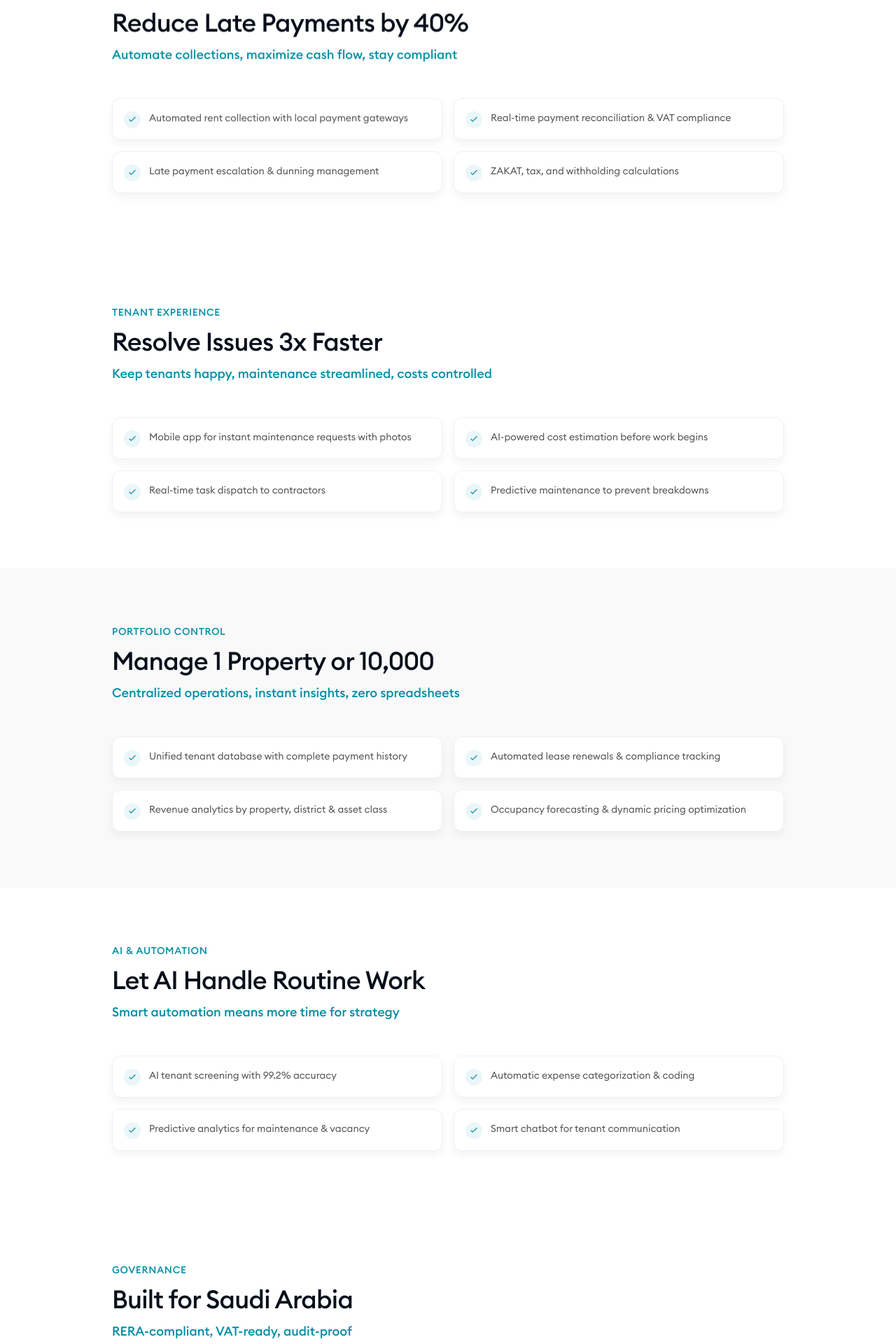
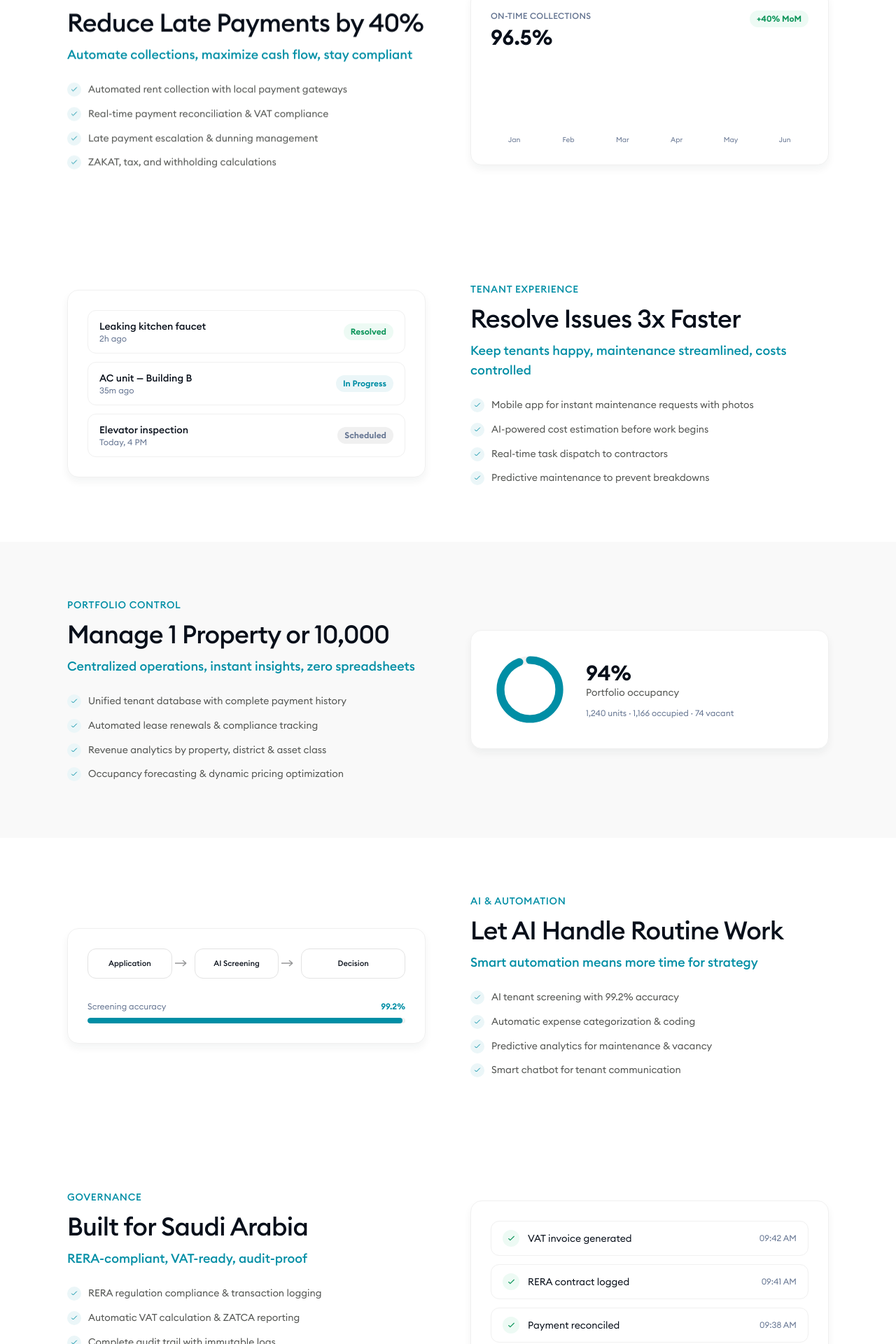
Before and after one commit to rekabul/Atar-website, a React (Vite) app: page /features in a window 1280 px wide. Shown: the part 577-2497 px from the top of the page at 70% size. Built offline with nearby package versions, Linux system fonts and the light colour scheme.

Commit message:
Update React Router, add feature visuals, and fix dependencies

```diff
--- a/package.json
+++ b/package.json
@@ -14,7 +14,7 @@
   "dependencies": {
     "react": "^18.3.1",
     "react-dom": "^18.3.1",
-    "react-router-dom": "^7.11.0"
+    "react-router-dom": "^7.18.2"
   },
   "devDependencies": {
     "@types/react": "^18.3.3",
--- /dev/null
+++ b/src/components/FeatureVisuals.tsx
@@ -0,0 +1,189 @@
+/**
+ * Small, self-contained "product screen" mockups for the Features page.
+ * Hand-built with SVG/CSS (no chart library, no screenshots) using the same
+ * design tokens as the rest of the site — teal primary, ink/ink-soft text,
+ * grey-100/200 borders, shadow-card. Inspired by the panel-style visuals on
+ * resend.com/features (run logs, status pills, workflow diagrams) adapted
+ * to our light theme.
+ */
+import { Check } from "./ui/Icon";
+
+/** Financial Management — collection rate trending up, bar chart. */
+export function FinancialChart() {
+  const bars = [38, 46, 52, 61, 71, 84];
+  const months = ["Jan", "Feb", "Mar", "Apr", "May", "Jun"];
+  return (
+    <div className="flex h-full flex-col justify-between">
+      <div className="flex items-start justify-between gap-3">
+        <div>
+          <p className="text-xs font-medium uppercase tracking-wide text-ink-muted">On-time collections</p>
+          <p className="mt-1 text-3xl font-semibold text-ink">96.5%</p>
+        </div>
+        <span className="rounded-full bg-success-light px-2.5 py-1 text-xs font-semibold text-success">
+          +40% MoM
+        </span>
+      </div>
+      <div className="mt-6 flex h-28 items-end gap-2.5">
+        {bars.map((h, i) => (
+          <div key={i} className="flex flex-1 flex-col items-center gap-2">
+            <div
+              className={`w-full rounded-t-md transition-all ${
+                i === bars.length - 1 ? "bg-primary" : "bg-primary-light"
+              }`}
+              style={{ height: `${h}%` }}
+            />
+            <span className="text-[10px] text-ink-muted">{months[i]}</span>
+          </div>
+        ))}
+      </div>
+    </div>
+  );
+}
+
+/** Service Management — live-looking maintenance ticket run log with status pills. */
+export function ServiceLog() {
+  const rows: { title: string; status: string; tone: "success" | "primary" | "muted"; time: string }[] = [
+    { title: "Leaking kitchen faucet", status: "Resolved", tone: "success", time: "2h ago" },
+    { title: "AC unit — Building B", status: "In Progress", tone: "primary", time: "35m ago" },
+    { title: "Elevator inspection", status: "Scheduled", tone: "muted", time: "Today, 4 PM" },
+  ];
+  const toneClasses: Record<string, string> = {
+    success: "bg-success-light text-success",
+    primary: "bg-primary-lighter text-primary",
+    muted: "bg-grey-100 text-ink-muted",
+  };
+  return (
+    <div className="space-y-3">
+      {rows.map((r, i) => (
+        <div
+          key={i}
+          className="flex items-center justify-between gap-3 rounded-xl border border-grey-100 px-4 py-3"
+        >
+          <div className="min-w-0">
+            <p className="truncate text-sm font-medium text-ink">{r.title}</p>
+            <p className="text-xs text-ink-muted" dir="ltr">{r.time}</p>
+          </div>
+          <span className={`shrink-0 rounded-full px-2.5 py-1 text-xs font-semibold ${toneClasses[r.tone]}`}>
+            {r.status}
+          </span>
+        </div>
+      ))}
+    </div>
+  );
+}
+
+/** Property Management — portfolio occupancy donut + unit breakdown. */
+export function PropertyDonut() {
+  const occupied = 94;
+  const circumference = 2 * Math.PI * 45;
+  const dash = (occupied / 100) * circumference;
+  return (
+    <div className="flex items-center gap-6">
+      <svg viewBox="0 0 120 120" className="h-28 w-28 shrink-0 -rotate-90" aria-hidden="true">
+        <circle cx="60" cy="60" r="45" fill="none" stroke="#F0F0F0" strokeWidth="12" />
+        <circle
+          cx="60"
+          cy="60"
+          r="45"
+          fill="none"
+          stroke="#008EA5"
+          strokeWidth="12"
+          strokeDasharray={`${dash} ${circumference - dash}`}
+          strokeLinecap="round"
+        />
+      </svg>
+      <div>
+        <p className="text-3xl font-semibold text-ink">{occupied}%</p>
+        <p className="text-sm text-ink-soft">Portfolio occupancy</p>
+        <p className="mt-3 text-xs text-ink-muted" dir="ltr">
+          1,240 units · 1,166 occupied · 74 vacant
+        </p>
+      </div>
+    </div>
+  );
+}
+
+/** AI & Automation — screening pipeline with an accuracy meter. */
+export function AIPipeline() {
+  const steps = ["Application", "AI Screening", "Decision"];
+  return (
+    <div>
+      <div className="flex items-center justify-between gap-1">
+        {steps.map((s, i) => (
+          <div key={s} className="flex flex-1 items-center">
+            <div className="w-full rounded-xl border border-grey-200 bg-grey-50 px-2 py-3 text-center">
+              <p className="text-[11px] font-medium text-ink">{s}</p>
+            </div>
+            {i < steps.length - 1 && (
+              <svg width="20" height="10" viewBox="0 0 20 10" className="mx-1 shrink-0 text-grey-600" aria-hidden="true">
+                <path d="M0 5H16M16 5L11 1M16 5L11 9" stroke="currentColor" strokeWidth="1.5" fill="none" />
+              </svg>
+            )}
+          </div>
+        ))}
+      </div>
+      <div className="mt-8">
+        <div className="flex items-center justify-between text-xs text-ink-muted">
+          <span>Screening accuracy</span>
+          <span className="font-semibold text-primary">99.2%</span>
+        </div>
+        <div className="mt-2 h-2 w-full overflow-hidden rounded-full bg-grey-100">
+          <div className="h-full rounded-full bg-primary" style={{ width: "99.2%" }} />
+        </div>
+      </div>
+    </div>
+  );
+}
+
+/** Compliance — audit trail log with green checks and timestamps. */
+export function ComplianceLog() {
+  const rows = [
+    { action: "VAT invoice generated", time: "09:42 AM" },
+    { action: "RERA contract logged", time: "09:41 AM" },
+    { action: "Payment reconciled", time: "09:38 AM" },
+  ];
+  return (
+    <div className="space-y-3">
+      {rows.map((r, i) => (
+        <div key={i} className="flex items-center gap-3 rounded-xl border border-grey-100 px-4 py-3">
+          <span className="grid h-6 w-6 shrink-0 place-items-center rounded-full bg-success-light text-success">
+            <Check size={13} />
+          </span>
+          <p className="flex-1 truncate text-sm text-ink">{r.action}</p>
+          <p className="shrink-0 text-xs text-ink-muted" dir="ltr">{r.time}</p>
+        </div>
+      ))}
+    </div>
+  );
+}
+
+/** Integrations — hub-and-spoke connector diagram. */
+export function IntegrationsHub() {
+  const nodes = [
+    { label: "Payments", x: 0, y: -92 },
+    { label: "Banking", x: 92, y: 0 },
+    { label: "Accounting", x: 0, y: 92 },
+    { label: "CRM", x: -92, y: 0 },
+  ];
+  return (
+    <div className="relative mx-auto h-56 w-full max-w-[280px]">
+      <svg className="absolute inset-0 h-full w-full" viewBox="-140 -140 280 280" aria-hidden="true">
+        {nodes.map((n) => (
+          <line key={n.label} x1="0" y1="0" x2={n.x} y2={n.y} stroke="#E3E3E3" strokeWidth="1.5" />
+        ))}
+      </svg>
+      <div className="absolute left-1/2 top-1/2 grid h-16 w-16 -translate-x-1/2 -translate-y-1/2 place-items-center rounded-2xl bg-primary text-white shadow-lift">
+        <span className="text-xs font-bold">ATAR</span>
+      </div>
+      {nodes.map((n) => (
+        <div
+          key={n.label}
+          className="absolute grid -translate-x-1/2 -translate-y-1/2 place-items-center whitespace-nowrap rounded-xl border border-grey-200 bg-white px-3 py-2 text-xs font-medium text-ink shadow-card"
+          style={{ left: `calc(50% + ${n.x}px)`, top: `calc(50% + ${n.y}px)` }}
+        >
+          {n.label}
+        </div>
+      ))}
+    </div>
+  );
+}
--- a/src/pages/FeaturesPage.tsx
+++ b/src/pages/FeaturesPage.tsx
@@ -3,6 +3,14 @@ import { useLocale } from "../i18n/LocaleContext";
 import Reveal from "../components/ui/Reveal";
 import { Check } from "../components/ui/Icon";
 import CTA from "../components/CTA";
+import {
+  FinancialChart,
+  ServiceLog,
+  PropertyDonut,
+  AIPipeline,
+  ComplianceLog,
+  IntegrationsHub,
+} from "../components/FeatureVisuals";
 
 type LStr = { en: string; ar: string };
 
@@ -83,6 +91,15 @@ const featureSections = [
   },
 ];
 
+const visualsById: Record<string, () => JSX.Element> = {
+  financial: FinancialChart,
+  service: ServiceLog,
+  property: PropertyDonut,
+  ai: AIPipeline,
+  compliance: ComplianceLog,
+  integrations: IntegrationsHub,
+};
+
 const roles = [
   { title: { en: "Property Owners", ar: "مالكو العقارات" }, desc: { en: "Maximize income, see performance, reduce vacancy", ar: "زيادة الدخل ورؤية الأداء وتقليل الشغور" } },
   { title: { en: "Managers", ar: "المديرون" }, desc: { en: "Streamline ops, reduce admin by 60%, scale easily", ar: "تبسيط العمليات وتقليل الإدارة بنسبة 60٪" } },
@@ -118,18 +135,21 @@ export default function FeaturesPage() {
         </div>
       </section>
 
-      {/* Feature sections */}
+      {/* Feature sections — alternating text + product-screen visual, same
+          pattern as the homepage Features component. */}
       {featureSections.map((section, idx) => {
         const bgClasses = ["bg-white", "bg-grey-50", "bg-grey-100/40", "bg-white", "bg-grey-50", "bg-grey-100/40"];
+        const reversed = idx % 2 === 1;
+        const Visual = visualsById[section.id];
         return (
           <section
             key={section.id}
             className={`py-16 lg:py-20 ${bgClasses[idx]}`}
             aria-labelledby={`feature-${section.id}`}
           >
-            <div className="mx-auto max-w-5xl px-5 lg:px-8">
-              {/* Section header */}
-              <Reveal delay={idx * 100}>
+            <div className="mx-auto max-w-6xl px-5 lg:px-8">
+              <div className="grid items-center gap-10 lg:grid-cols-2 lg:gap-16">
+                <Reveal delay={idx * 100} className={reversed ? "lg:order-2" : ""}>
                   <p className="text-sm font-medium uppercase tracking-wider text-primary">
                     {pick(section.eyebrow, locale)}
                   </p>
@@ -139,20 +159,24 @@ export default function FeaturesPage() {
                   <p className="mt-3 text-lg font-medium text-primary">
                     {pick(section.subtitle, locale)}
                   </p>
+
+                  <ul className="mt-6 space-y-3">
+                    {section.benefits.map((benefit, benefitIdx) => (
+                      <li key={benefitIdx} className="flex items-start gap-2.5 text-sm leading-relaxed text-ink-soft">
+                        <span className="mt-0.5 grid h-5 w-5 shrink-0 place-items-center rounded-full bg-primary-lighter text-primary">
+                          <Check size={12} />
+                        </span>
+                        {pick(benefit, locale)}
+                      </li>
+                    ))}
+                  </ul>
                 </Reveal>
 
-              {/* Benefits grid */}
-              <div className="mt-12 grid gap-4 sm:grid-cols-2">
-                {section.benefits.map((benefit, benefitIdx) => (
-                  <Reveal key={benefitIdx} delay={(idx * 100) + (benefitIdx * 40)}>
-                    <div className="flex items-start gap-3 rounded-xl border border-grey-100 bg-white p-4 shadow-card hover:shadow-lift transition-shadow">
-                      <div className="mt-0.5 grid h-6 w-6 shrink-0 place-items-center rounded-full bg-primary-lighter text-primary">
-                        <Check size={14} />
-                      </div>
-                      <p className="text-sm leading-relaxed text-ink-soft">{pick(benefit, locale)}</p>
+                <Reveal delay={idx * 100 + 60} className={reversed ? "lg:order-1" : ""}>
+                  <div className="rounded-2xl border border-grey-100 bg-white p-6 shadow-card sm:p-7">
+                    <Visual />
                   </div>
                 </Reveal>
-                ))}
               </div>
             </div>
           </section>
```
Also changed, not shown: 1 other file (tests, documents, lock files or other folders). Lines whose indentation alone changed are shown as unchanged.
